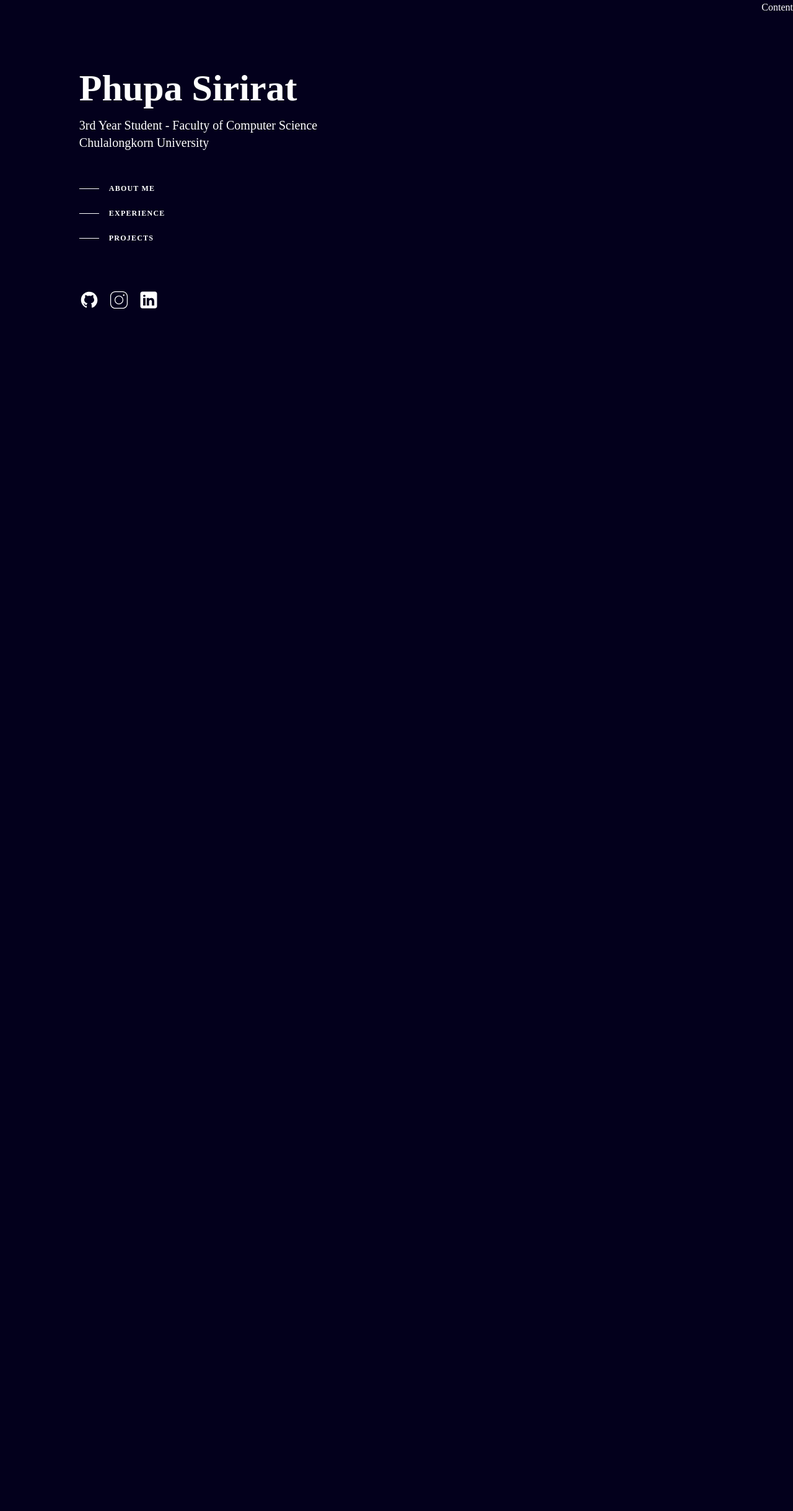
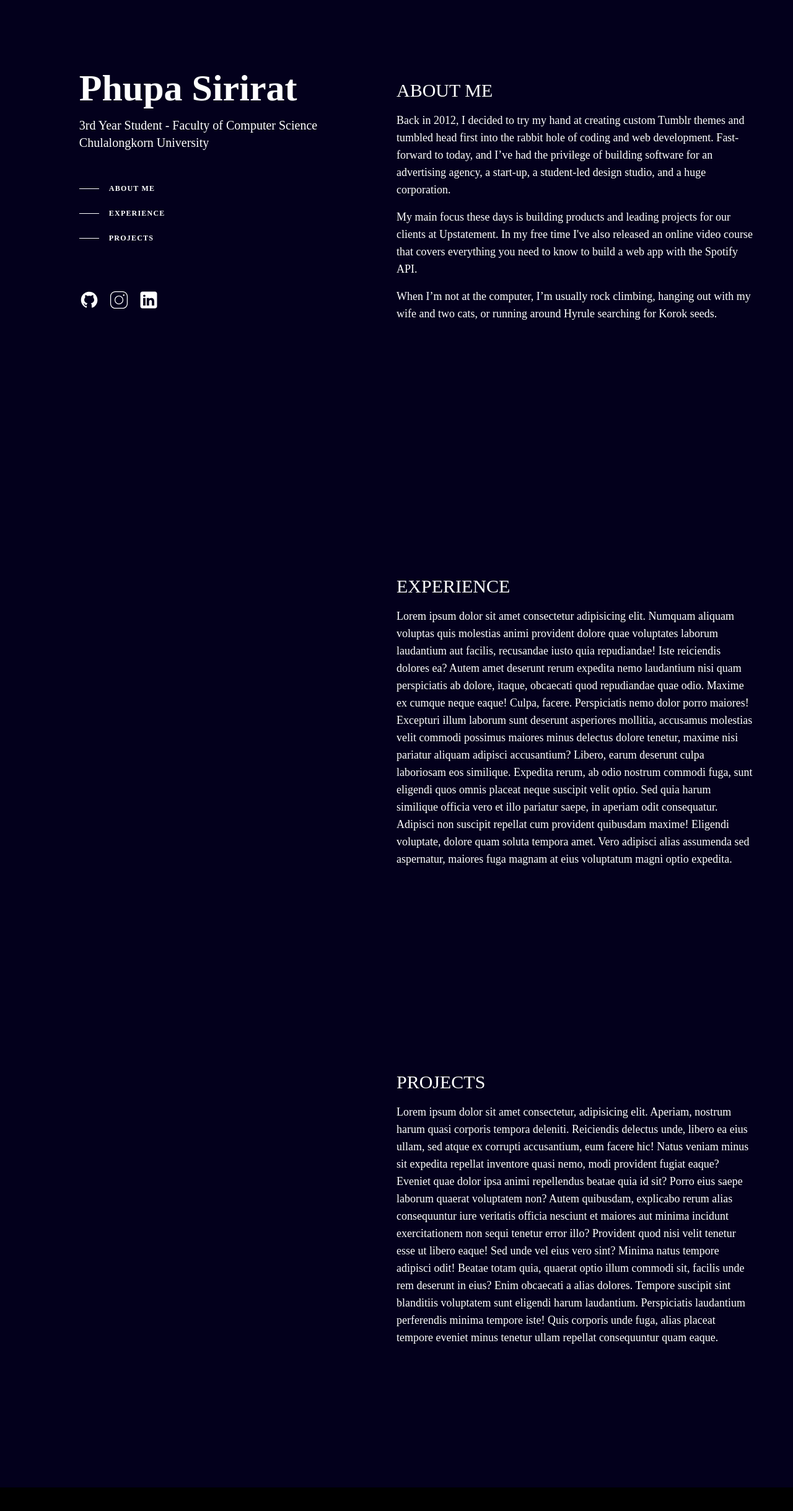
Before and after one commit to PhupaSirirat/personal-web, a React (Vite) app: page / in a window 1280 px wide. Shown: the top 2438 px of the page at 62% size. After the commit the page ends 2400 px from the top, so only its background shows below. Built offline with nearby package versions, Linux system fonts and the light colour scheme; a web font is replaced by a local one.

Commit message:
style: layout

```diff
--- a/src/components/Content.tsx
+++ b/src/components/Content.tsx
@@ -1,17 +1,90 @@
-import { tv } from "tailwind-variants"
+import { useRef } from 'react';
+import { tv } from 'tailwind-variants';
 
 const contentSection = tv({
-    slots: {
-        Container: 'w-full h-[200rem] flex justify-end',
-    }
-})
+  slots: {
+    Container: 'w-full h-min flex flex-col items-end',
+    ContentContainer: 'w-[55vw] h-screen px-16 py-32 text-lg',
+    TextContent: 'mt-4',
+    HyperText: 'text-3xl',
+  },
+});
 
-const { Container } = contentSection();
+const { Container, ContentContainer, TextContent, HyperText } =
+  contentSection();
 
 export default function Content() {
+  const aboutMe = useRef<HTMLElement>(null);
+  const experience = useRef<HTMLElement>(null);
+  const projects = useRef<HTMLElement>(null);
   return (
     <section className={Container()}>
-        Content
+      <section className={ContentContainer()} ref={aboutMe}>
+        <h1 className={HyperText()}>ABOUT ME</h1>
+        <p className={TextContent()}>
+          Back in 2012, I decided to try my hand at creating custom Tumblr
+          themes and tumbled head first into the rabbit hole of coding and web
+          development. Fast-forward to today, and I’ve had the privilege of
+          building software for an advertising agency, a start-up, a student-led
+          design studio, and a huge corporation.
+        </p>
+        <p className={TextContent()}>
+          My main focus these days is building products and leading projects for
+          our clients at Upstatement. In my free time I've also released an
+          online video course that covers everything you need to know to build a
+          web app with the Spotify API.
+        </p>
+        <p className={TextContent()}>
+          When I’m not at the computer, I’m usually rock climbing, hanging out
+          with my wife and two cats, or running around Hyrule searching for
+          Korok seeds.
+        </p>
+      </section>
+
+      <section className={ContentContainer()} ref={experience}>
+        <h1 className={HyperText()}>EXPERIENCE</h1>
+        <p className={TextContent()}>
+          Lorem ipsum dolor sit amet consectetur adipisicing elit. Numquam
+          aliquam voluptas quis molestias animi provident dolore quae voluptates
+          laborum laudantium aut facilis, recusandae iusto quia repudiandae!
+          Iste reiciendis dolores ea? Autem amet deserunt rerum expedita nemo
+          laudantium nisi quam perspiciatis ab dolore, itaque, obcaecati quod
+          repudiandae quae odio. Maxime ex cumque neque eaque! Culpa, facere.
+          Perspiciatis nemo dolor porro maiores! Excepturi illum laborum sunt
+          deserunt asperiores mollitia, accusamus molestias velit commodi
+          possimus maiores minus delectus dolore tenetur, maxime nisi pariatur
+          aliquam adipisci accusantium? Libero, earum deserunt culpa laboriosam
+          eos similique. Expedita rerum, ab odio nostrum commodi fuga, sunt
+          eligendi quos omnis placeat neque suscipit velit optio. Sed quia harum
+          similique officia vero et illo pariatur saepe, in aperiam odit
+          consequatur. Adipisci non suscipit repellat cum provident quibusdam
+          maxime! Eligendi voluptate, dolore quam soluta tempora amet. Vero
+          adipisci alias assumenda sed aspernatur, maiores fuga magnam at eius
+          voluptatum magni optio expedita.
+        </p>
+      </section>
+
+      <section className={ContentContainer()} ref={projects}>
+        <h1 className={HyperText()}>PROJECTS</h1>
+        <p className={TextContent()}>
+          Lorem ipsum dolor sit amet consectetur, adipisicing elit. Aperiam,
+          nostrum harum quasi corporis tempora deleniti. Reiciendis delectus
+          unde, libero ea eius ullam, sed atque ex corrupti accusantium, eum
+          facere hic! Natus veniam minus sit expedita repellat inventore quasi
+          nemo, modi provident fugiat eaque? Eveniet quae dolor ipsa animi
+          repellendus beatae quia id sit? Porro eius saepe laborum quaerat
+          voluptatem non? Autem quibusdam, explicabo rerum alias consequuntur
+          iure veritatis officia nesciunt et maiores aut minima incidunt
+          exercitationem non sequi tenetur error illo? Provident quod nisi velit
+          tenetur esse ut libero eaque! Sed unde vel eius vero sint? Minima
+          natus tempore adipisci odit! Beatae totam quia, quaerat optio illum
+          commodi sit, facilis unde rem deserunt in eius? Enim obcaecati a alias
+          dolores. Tempore suscipit sint blanditiis voluptatem sunt eligendi
+          harum laudantium. Perspiciatis laudantium perferendis minima tempore
+          iste! Quis corporis unde fuga, alias placeat tempore eveniet minus
+          tenetur ullam repellat consequuntur quam eaque.
+        </p>
+      </section>
     </section>
-  )
+  );
 }
--- a/src/components/Navigation.tsx
+++ b/src/components/Navigation.tsx
@@ -15,7 +15,7 @@ const profileSection = tv({
       'mr-4 h-px w-8 bg-white transition-all group-hover:w-16 group-hover:bg-quaternary group-focus-visible:w-16 group-focus-visible:bg-quaternary motion-reduce:transition-none',
     NavText:
       'text-xs font-bold uppercase tracking-widest group-hover:text-quaternary group-focus-visible:text-quaternary',
-    Link: 'group flex items-center py-3 active',
+    Link: 'group flex items-center py-3 cursor-pointer',
     NavList: 'w-max',
     LinkTree: 'w-32 mt-16 flex gap-4',
   },
@@ -36,15 +36,7 @@ const {
 export default function Navigation() {
   return (
     <section className={Container()}>
-      <motion.div
-        initial={{ opacity: 0, scale: 0.5 }}
-        animate={{ opacity: 1, scale: 1 }}
-        transition={{
-          duration: 1.5,
-          delay: 0.25,
-          ease: [0, 0.31, 0.2, 1.01],
-        }}
-      >
+      <div>
         <div>
           <h1 className={MyName()}>Phupa Sirirat</h1>
           <p className={Text()}>
@@ -56,22 +48,31 @@ export default function Navigation() {
         <nav className={Nav()}>
           <ul className={NavList()}>
             <li>
-              <a href="#" className={Link()}>
+              <motion.a
+                className={Link()}
+                whileTap={{ scale: 0.95 }}
+              >
                 <span className={NavLine()} />
                 <span className={NavText()}>ABOUT ME</span>
-              </a>
+              </motion.a>
             </li>
             <li>
-              <a href="#" className={Link()}>
+              <motion.a
+                className={Link()}
+                whileTap={{ scale: 0.95 }}
+              >
                 <span className={NavLine()} />
                 <span className={NavText()}>EXPERIENCE</span>
-              </a>
+              </motion.a>
             </li>
             <li>
-              <a href="#" className={Link()}>
+              <motion.a
+                className={Link()}
+                whileTap={{ scale: 0.95 }}
+              >
                 <span className={NavLine()} />
                 <span className={NavText()}>PROJECTS</span>
-              </a>
+              </motion.a>
             </li>
           </ul>
           <p></p>
@@ -121,7 +122,7 @@ export default function Navigation() {
             </motion.div>
           </li>
         </ul>
-      </motion.div>
+      </div>
     </section>
   );
 }
```
